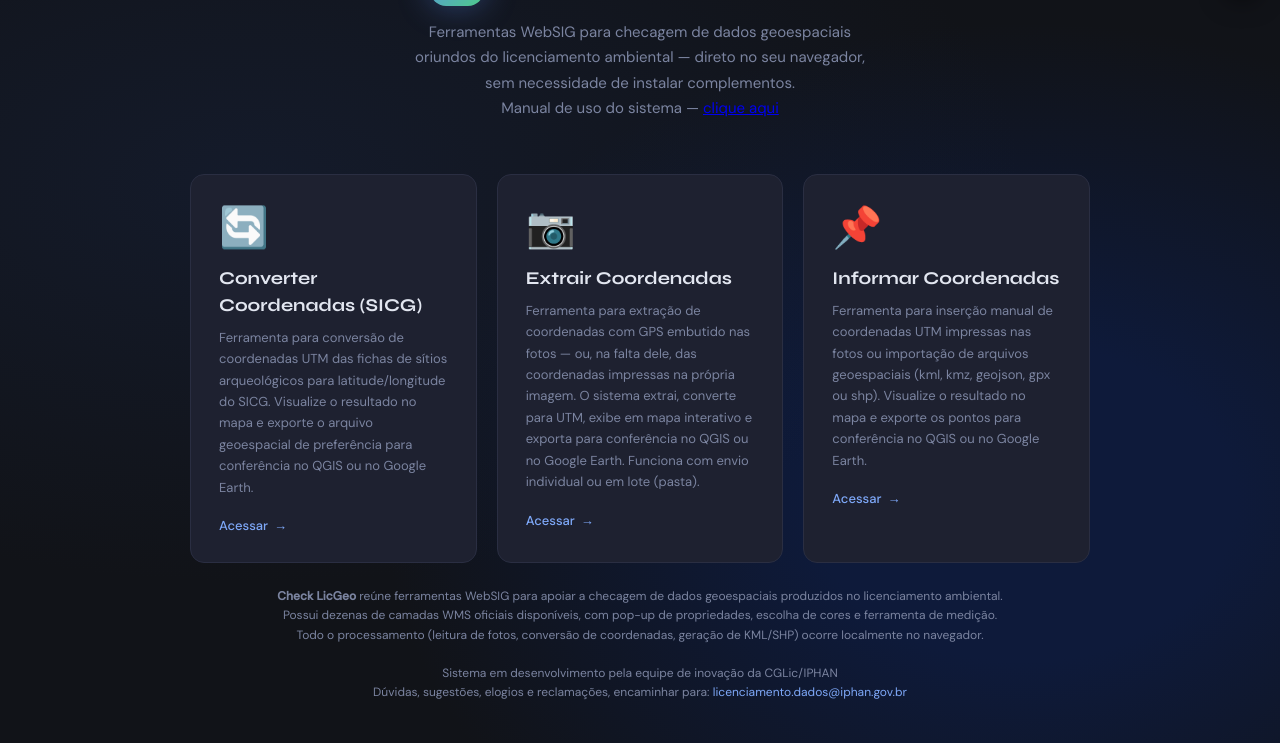
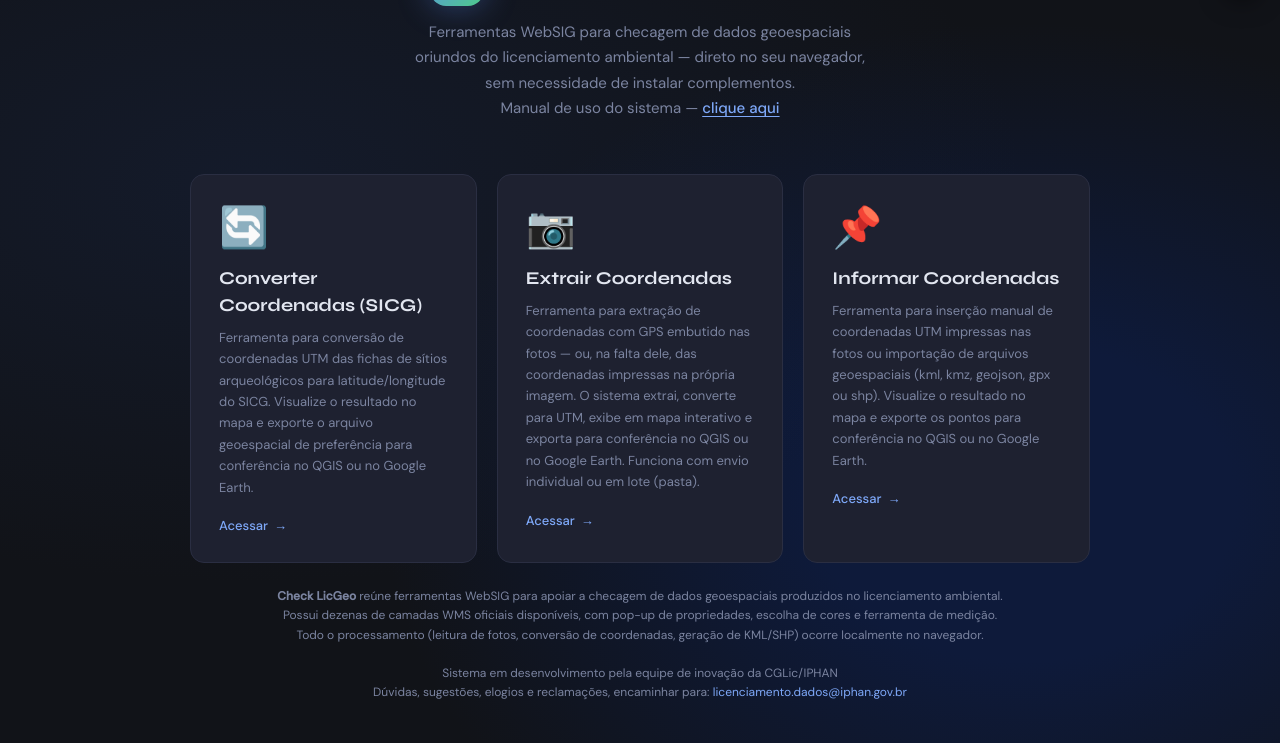
Before and after one commit to LicDados/CheckLic, a plain HTML site: page index.html in a window 1280 px wide. Shown: the part 57-800 px from the top of the page. Drawn offline with nearby package versions, Linux system fonts and the light colour scheme.

Commit message:
alteração cor de link

```diff
--- a/css/styles.css
+++ b/css/styles.css
@@ -1352,3 +1352,12 @@ select:focus-visible,
   position:sticky;bottom:0;background:var(--surface);font-family:var(--fb);font-weight:600;
   color:var(--text);border-top:1px solid var(--border2);padding:6px 8px;white-space:nowrap;font-size:11.5px;
 }
+
+/* Link do manual na tela inicial — mesma cor do "Acessar" */
+.home-brand .manual-link{
+  color:var(--accent-lt);font-weight:500;
+  text-decoration:underline;text-underline-offset:3px;
+  transition:color .15s;
+}
+.home-brand .manual-link:hover{color:var(--accent)}
+.home-brand .manual-link:focus-visible{outline:2px solid var(--accent);outline-offset:2px;border-radius:3px}
--- a/index.html
+++ b/index.html
@@ -59,7 +59,7 @@
       href="https://licdados.github.io/manual-checklic/"
       target="_blank"
       rel="noopener noreferrer"
-      className="text-blue-500 hover:text-blue-600 underline transition-colors"
+      class="manual-link"
       >
       clique aqui
       </a>
```
